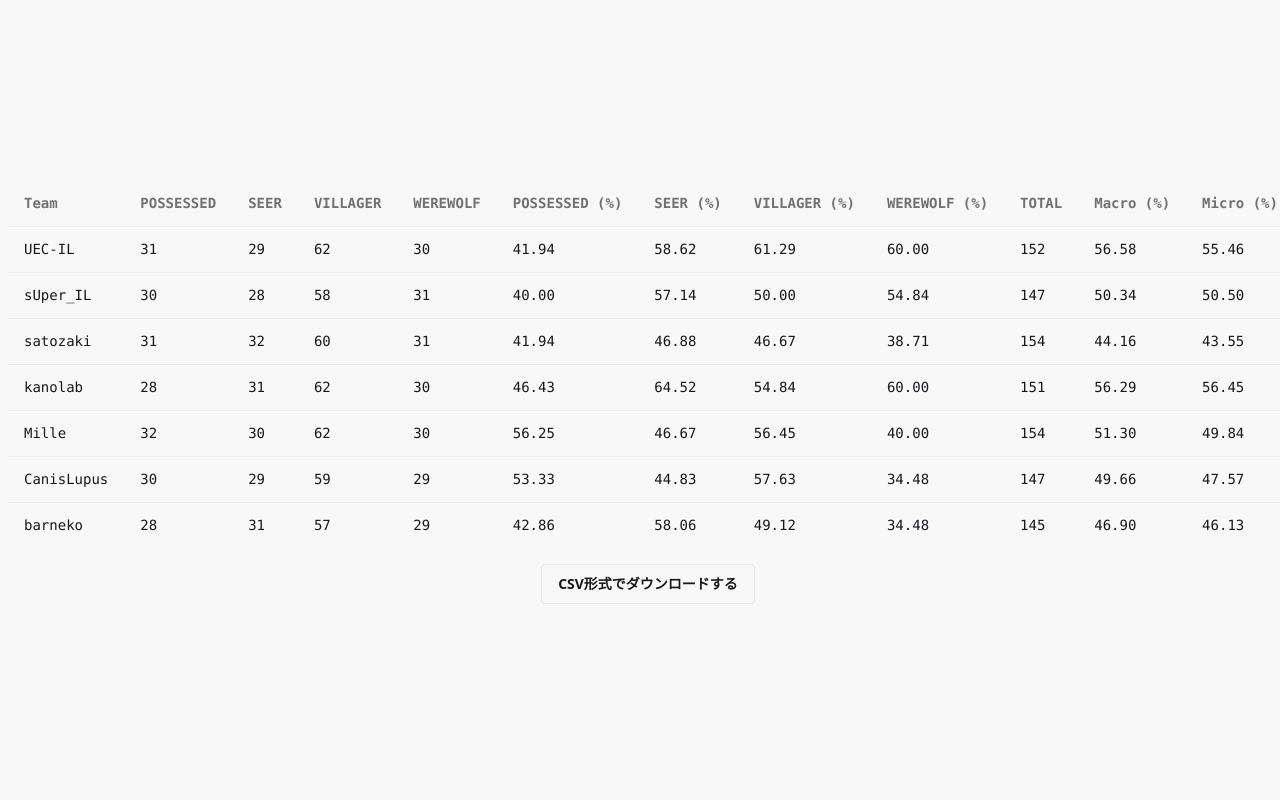
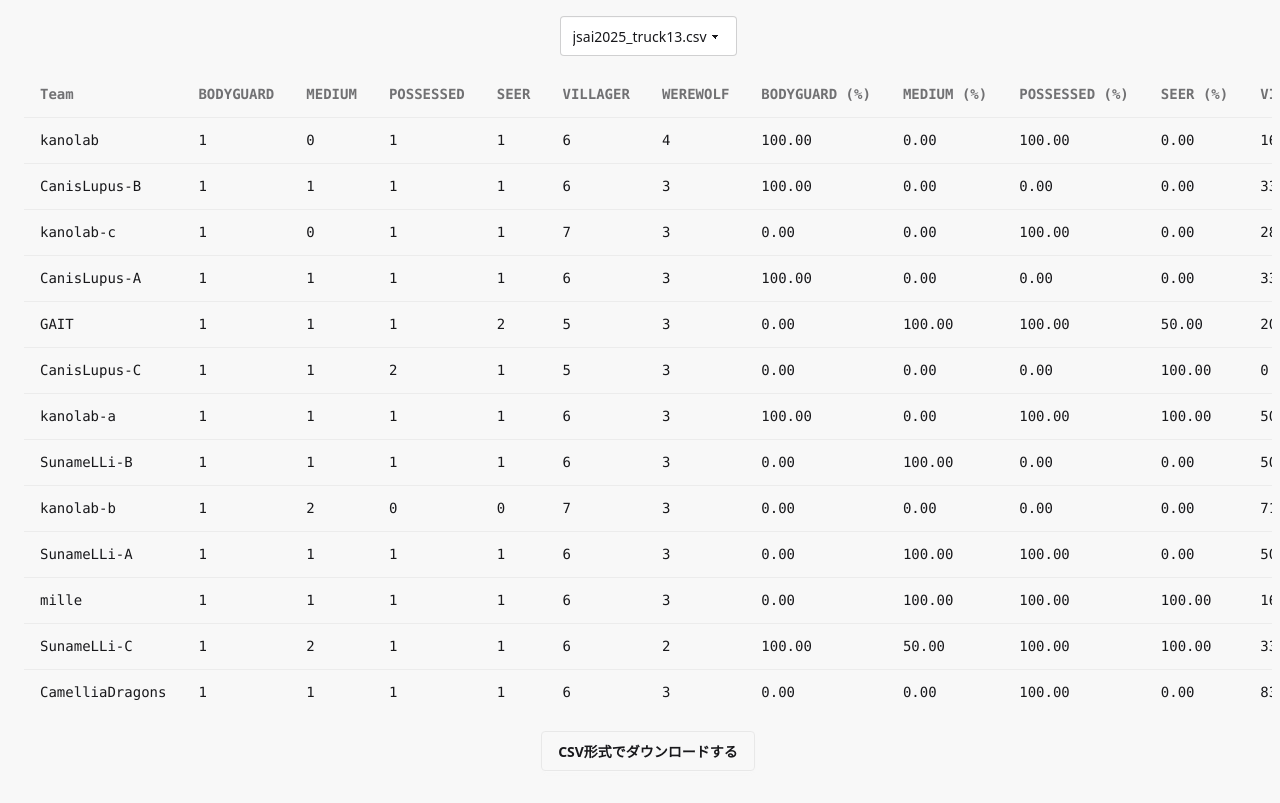
Before and after one commit to aiwolfdial/aiwolf-nlp-viewer, a SvelteKit app: page /statistics in a window 1280 px wide. Built offline with nearby package versions, Linux system fonts and the light colour scheme.

Commit message:
[add] 統計データを追加

```diff
--- a/src/routes/statistics/+page.svelte
+++ b/src/routes/statistics/+page.svelte
@@ -1,33 +1,77 @@
 <script lang="ts">
   import { base } from "$app/paths";
-  import { onMount } from "svelte";
   import "../../app.css";
 
-  let originalStats: string[][] = [];
+  interface CsvFile {
+    name: string;
+    path: string;
+    content: string[][];
+  }
+
+  let csvFiles: CsvFile[] = [];
   let stats: string[][] = [];
   let sortColumn: number | null = null;
   let sortAscending = true;
+  let selectedFile: string = "";
 
-  onMount(async () => {
-    const response = await fetch(`${base}/assets/stats.csv`);
+  const assetCsvs = Object.entries(
+    import.meta.glob("/static/assets/*.csv", { query: "?raw" })
+  ).reduce((acc, [path, _]) => {
+    const name = path.split("/").pop() || "";
+    return {
+      ...acc,
+      [name]: `${base}${path.replace("/static", "")}`,
+    };
+  }, {}) as Record<string, string>;
+
+  async function loadCsvFiles() {
+    const loadedFiles: CsvFile[] = [];
+
+    for (const [name, path] of Object.entries(assetCsvs)) {
+      try {
+        const response = await fetch(path);
         const text = await response.text();
-    originalStats = text.split("\n").map((row) => row.split(","));
-    stats = [...originalStats];
-  });
+        const content = text.split("\n").map((row) => row.split(","));
+        loadedFiles.push({ name, path, content });
+      } catch (error) {
+        console.error(`Failed to load CSV file ${name}:`, error);
+      }
+    }
+
+    csvFiles = loadedFiles;
+
+    if (csvFiles.length > 0) {
+      selectedFile = csvFiles[0].name;
+      loadSelectedFile();
+    }
+
+    return csvFiles;
+  }
+
+  function loadSelectedFile() {
+    const file = csvFiles.find((f) => f.name === selectedFile);
+    if (file) {
+      stats = [...file.content];
+      sortColumn = null;
+      sortAscending = true;
+    }
+  }
 
   function isNumeric(value: string): boolean {
-    return !isNaN(Number(value));
+    return !isNaN(Number(value)) && value.trim() !== "";
   }
 
   function sortTable(columnIndex: number) {
     if (sortColumn === columnIndex) {
       if (!sortAscending) {
-        stats = [...originalStats];
+        const file = csvFiles.find((f) => f.name === selectedFile);
+        if (file) {
+          stats = [...file.content];
+        }
         sortColumn = null;
         sortAscending = true;
         return;
       }
-
       sortAscending = false;
     } else {
       sortColumn = columnIndex;
@@ -36,16 +80,14 @@
 
     const headers = stats[0];
     const data = stats.slice(1);
-
     data.sort((a, b) => {
-      const valueA = a[columnIndex];
-      const valueB = b[columnIndex];
-
-      const numA = Number(valueA);
-      const numB = Number(valueB);
+      const valueA = columnIndex < a.length ? a[columnIndex] : "";
+      const valueB = columnIndex < b.length ? b[columnIndex] : "";
 
       if (isNumeric(valueA) && isNumeric(valueB)) {
-        return sortAscending ? numA - numB : numB - numA;
+        return sortAscending
+          ? Number(valueA) - Number(valueB)
+          : Number(valueB) - Number(valueA);
       }
 
       return sortAscending
@@ -58,11 +100,11 @@
 
   function getSortIcon(columnIndex: number): string {
     if (sortColumn !== columnIndex) return "";
-
-    const isNumericColumn = stats
+    const isNumericColumn =
+      stats.length > 1 &&
+      stats
         .slice(1)
-      .every((row) => isNumeric(row[columnIndex]));
-
+        .some((row) => row.length > columnIndex && isNumeric(row[columnIndex]));
     if (isNumericColumn) {
       return sortAscending
         ? "mdi:sort-numeric-ascending"
@@ -73,6 +115,10 @@
         : "mdi:sort-alphabetical-descending";
     }
   }
+
+  function handleFileChange() {
+    loadSelectedFile();
+  }
 </script>
 
 <svelte:head>
@@ -82,14 +128,32 @@
 <main>
   <div class="hero bg-base-200 min-h-screen">
     <div class="hero-content text-center max-w-screen mx-2">
+      {#await loadCsvFiles() then}
+        {#if csvFiles.length > 0}
+          <div class="w-full">
+            <div class="mb-4 flex justify-center">
+              <div class="form-control">
+                <select
+                  class="select select-bordered"
+                  bind:value={selectedFile}
+                  on:change={handleFileChange}
+                >
+                  {#each csvFiles as file}
+                    <option value={file.name}>{file.name}</option>
+                  {/each}
+                </select>
+              </div>
+            </div>
             {#if stats.length > 0}
-        <div>
               <div class="max-w-screen overflow-x-auto">
                 <table class="table table-zebra">
                   <thead>
                     <tr>
                       {#each stats[0] as header, i}
-                    <th onclick={() => sortTable(i)} class="sortable">
+                        <th
+                          on:click={() => sortTable(i)}
+                          class="sortable cursor-pointer"
+                        >
                           <div class="flex items-center">
                             <pre>{header}</pre>
                             {#if sortColumn === i}
@@ -112,11 +176,17 @@
                   </tbody>
                 </table>
               </div>
-          <a class="btn m-4" href={`${base}/assets/stats.csv`}
-            >CSV形式でダウンロードする</a
+              <a
+                class="btn m-4"
+                href={csvFiles.find((f) => f.name === selectedFile)?.path ||
+                  "#"}
               >
+                CSV形式でダウンロードする
+              </a>
+            {/if}
           </div>
         {/if}
+      {/await}
     </div>
   </div>
 </main>
```
Also changed, not shown: static/assets/jsai2025_truck13.csv (added), static/assets/jsai2025_truck5.csv (added), static/assets/nlp2025.csv (renamed from static/assets/stats.csv). Lines whose indentation alone changed are shown as unchanged.
